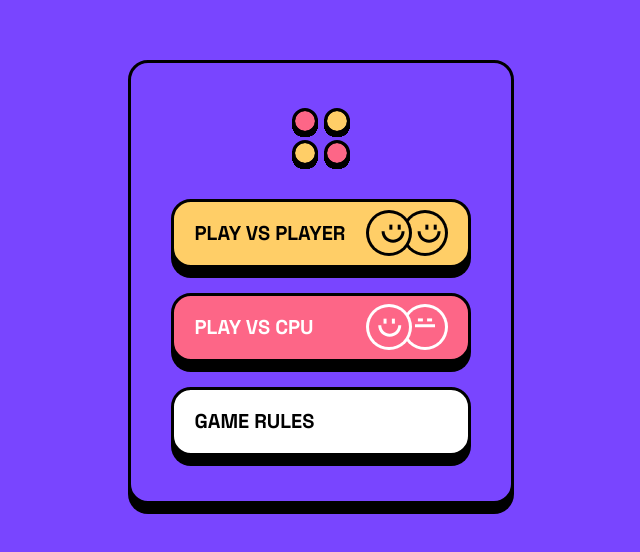
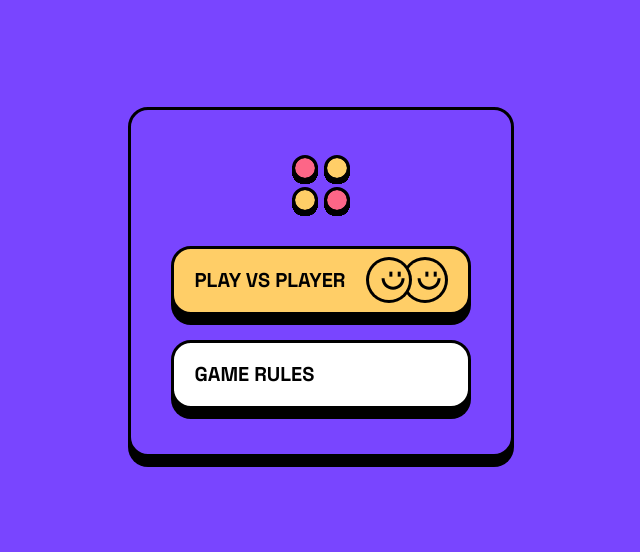
Before and after one commit to razwan/ts-connect-four, a React (Create React App) app: page / in a window 1280 px wide. Shown: the part 118-670 px from the top of the page, without its empty margins (319-959 px from the left). Built offline with nearby package versions, Linux system fonts and the light colour scheme.

Commit message:
Remove play vs cpu button from main menu

```diff
--- a/src/components/StartMenu/StartMenu.tsx
+++ b/src/components/StartMenu/StartMenu.tsx
@@ -26,12 +26,6 @@ const StartMenu: React.FC<IStartMenu> = ( props ) => {
           <img src={ playerVsPlayerImg } alt='player vs player' />
         </div>
       </Button>
-      <Button onClick={() => { onStart() } } backgroundColor={theme.colors.pink}>
-        <div className='start-button-content'>
-          <Heading size='S' color={theme.colors.white}>Play vs CPU</Heading>
-          <img src={ playerVsCPUImg } alt='player vs CPU' />
-        </div>
-      </Button>
       <Button onClick={() => { onRulesClick() }}>
         <Heading size='S'>Game rules</Heading>
       </Button>
```
